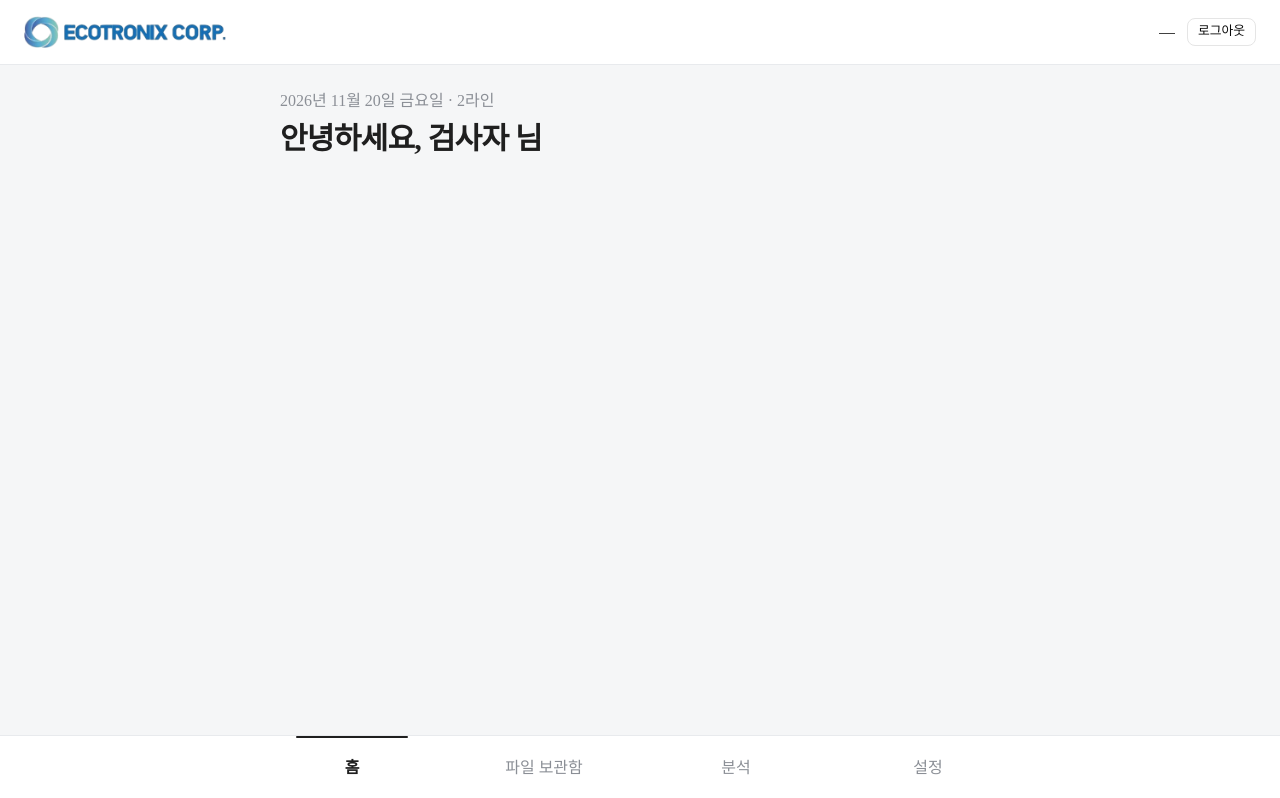
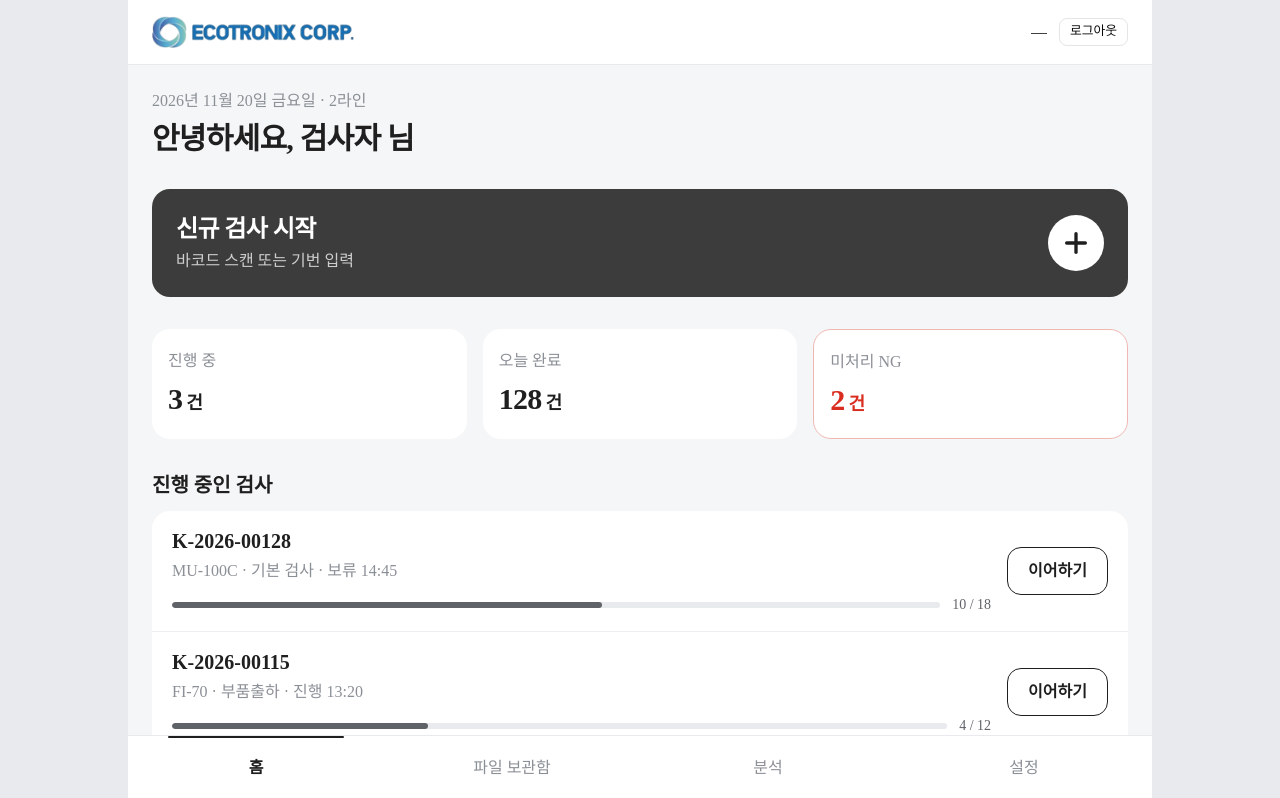
Before and after one commit to namkijoo17/DataSheet_fronEnd, a Next.js app: page /dashboard in a window 1280 px wide. Shown: the top 798 px of the page. Built offline with nearby package versions, Linux system fonts and the light colour scheme.

Commit message:
Feat:대시보드페이지 디자인추가

```diff
--- a/src/app/(main)/dashboard/page.tsx
+++ b/src/app/(main)/dashboard/page.tsx
@@ -1,24 +1,42 @@
 'use client';
 
+import { useEffect, useState } from 'react';
 import dayjs from 'dayjs';
 import 'dayjs/locale/ko';
 
+import {
+  InProgressList,
+  MOCK_DASHBOARD_SUMMARY,
+  MOCK_IN_PROGRESS_INSPECTIONS,
+  StartInspectionCta,
+  SummaryStats,
+} from '@/features/dashboard';
 import { useAuthStore } from '@/features/auth/session/auth-store';
 
 dayjs.locale('ko');
 
 export default function DashboardPage() {
   const user = useAuthStore((state) => state.user);
-  const todayLabel = dayjs().format('YYYY년 M월 D일 dddd');
+  const [todayLabel, setTodayLabel] = useState<string | null>(null);
+
+  useEffect(() => {
+    setTodayLabel(dayjs().format('YYYY년 M월 D일 dddd'));
+  }, []);
 
   return (
+    <div className="space-y-6 md:space-y-8">
       <section className="space-y-2">
         <p className="text-sm text-[#8b8f96] md:text-base">
-        {todayLabel} · 2라인
+          {todayLabel ? `${todayLabel} · 2라인` : '2라인'}
         </p>
         <h1 className="text-[1.75rem] font-bold tracking-tight text-[#1f1f1f] md:text-3xl">
           안녕하세요, {user?.name ?? '검사자'} 님
         </h1>
       </section>
+
+      <StartInspectionCta />
+      <SummaryStats summary={MOCK_DASHBOARD_SUMMARY} />
+      <InProgressList items={MOCK_IN_PROGRESS_INSPECTIONS} />
+    </div>
   );
 }
--- a/src/app/(main)/layout.tsx
+++ b/src/app/(main)/layout.tsx
@@ -1,4 +1,6 @@
 import { AppHeader, BottomNav } from '@/widgets/app-shell';
+import { APP_SHELL_MAX_WIDTH_CLASS } from '@/widgets/app-shell/model/layout';
+import { cn } from '@/shared/lib/utils';
 
 export default function MainLayout({
   children,
@@ -6,12 +8,17 @@ export default function MainLayout({
   children: React.ReactNode;
 }) {
   return (
-    <div className="flex min-h-svh flex-col bg-[#f5f6f7]">
-      <AppHeader />
-      <main className="mx-auto w-full max-w-3xl flex-1 px-5 pb-24 pt-6 md:px-6 md:pb-28">
-        {children}
-      </main>
-      <BottomNav />
+    <div className="min-h-svh bg-[#e8eaed]">
+      <div
+        className={cn(
+          'mx-auto flex min-h-svh w-full flex-col bg-[#f5f6f7]',
+          APP_SHELL_MAX_WIDTH_CLASS,
+        )}
+      >
+        <AppHeader />
+        <main className="flex-1 px-5 pb-6 pt-6 md:px-6">{children}</main>
+        <BottomNav />
+      </div>
     </div>
   );
 }
--- /dev/null
+++ b/src/features/dashboard/index.ts
@@ -0,0 +1,7 @@
+export { StartInspectionCta } from './ui/start-inspection-cta';
+export { SummaryStats } from './ui/summary-stats';
+export { InProgressList } from './ui/in-progress-list';
+export {
+  MOCK_DASHBOARD_SUMMARY,
+  MOCK_IN_PROGRESS_INSPECTIONS,
+} from './model/mock-data';
--- /dev/null
+++ b/src/features/dashboard/model/mock-data.ts
@@ -0,0 +1,47 @@
+export type DashboardSummary = {
+  inProgress: number;
+  completedToday: number;
+  pendingNg: number;
+};
+
+export type InProgressInspection = {
+  id: string;
+  model: string;
+  mode: string;
+  statusLabel: string;
+  completedCount: number;
+  totalCount: number;
+};
+
+export const MOCK_DASHBOARD_SUMMARY: DashboardSummary = {
+  inProgress: 3,
+  completedToday: 128,
+  pendingNg: 2,
+};
+
+export const MOCK_IN_PROGRESS_INSPECTIONS: InProgressInspection[] = [
+  {
+    id: 'K-2026-00128',
+    model: 'MU-100C',
+    mode: '기본 검사',
+    statusLabel: '보류 14:45',
+    completedCount: 10,
+    totalCount: 18,
+  },
+  {
+    id: 'K-2026-00115',
+    model: 'FI-70',
+    mode: '부품출하',
+    statusLabel: '진행 13:20',
+    completedCount: 4,
+    totalCount: 12,
+  },
+  {
+    id: 'K-2026-00098',
+    model: 'CH-252',
+    mode: '기본 검사',
+    statusLabel: '어제 17:10',
+    completedCount: 16,
+    totalCount: 20,
+  },
+];
--- /dev/null
+++ b/src/features/dashboard/ui/in-progress-list.tsx
@@ -0,0 +1,64 @@
+import Link from 'next/link';
+
+import type { InProgressInspection } from '../model/mock-data';
+
+type InProgressListProps = {
+  items: InProgressInspection[];
+};
+
+export function InProgressList({ items }: InProgressListProps) {
+  return (
+    <section className="space-y-3">
+      <h2 className="text-lg font-bold text-[#1f1f1f] md:text-xl">
+        진행 중인 검사
+      </h2>
+
+      <ul className="overflow-hidden rounded-2xl bg-white">
+        {items.map((item, index) => {
+          const progress = Math.round(
+            (item.completedCount / item.totalCount) * 100,
+          );
+
+          return (
+            <li
+              key={item.id}
+              className={
+                index > 0 ? 'border-t border-[#eceef1] px-4 py-4 md:px-5' : 'px-4 py-4 md:px-5'
+              }
+            >
+              <div className="flex items-center gap-3 md:gap-4">
+                <div className="min-w-0 flex-1">
+                  <p className="truncate text-lg font-bold text-[#1f1f1f] md:text-xl">
+                    {item.id}
+                  </p>
+                  <p className="mt-1 truncate text-sm text-[#8b8f96] md:text-base">
+                    {item.model} · {item.mode} · {item.statusLabel}
+                  </p>
+
+                  <div className="mt-3 flex items-center gap-3">
+                    <div className="h-1.5 min-w-0 flex-1 overflow-hidden rounded-full bg-[#e8eaed]">
+                      <div
+                        className="h-full rounded-full bg-[#5f6368]"
+                        style={{ width: `${progress}%` }}
+                      />
+                    </div>
+                    <span className="shrink-0 text-sm font-medium text-[#5f6368] tabular-nums">
+                      {item.completedCount} / {item.totalCount}
+                    </span>
+                  </div>
+                </div>
+
+                <Link
+                  href={`/inspections/${item.id}`}
+                  className="inline-flex h-11 shrink-0 items-center justify-center rounded-xl border border-[#1f1f1f] bg-white px-4 text-sm font-semibold text-[#1f1f1f] transition-colors hover:bg-[#f5f6f7] md:h-12 md:px-5 md:text-base"
+                >
+                  이어하기
+                </Link>
+              </div>
+            </li>
+          );
+        })}
+      </ul>
+    </section>
+  );
+}
--- /dev/null
+++ b/src/features/dashboard/ui/start-inspection-cta.tsx
@@ -0,0 +1,24 @@
+import Link from 'next/link';
+import { Plus } from 'lucide-react';
+
+export function StartInspectionCta() {
+  return (
+    <Link
+      href="/inspections/new"
+      className="flex items-center justify-between gap-4 rounded-2xl bg-[#3c3c3c] px-5 py-5 text-white transition-colors hover:bg-[#2f2f2f] active:bg-[#2a2a2a] md:px-6 md:py-6"
+    >
+      <div className="min-w-0">
+        <p className="text-xl font-bold tracking-tight md:text-2xl">
+          신규 검사 시작
+        </p>
+        <p className="mt-1 text-sm text-white/75 md:text-base">
+          바코드 스캔 또는 기번 입력
+        </p>
+      </div>
+      <span className="flex size-12 shrink-0 items-center justify-center rounded-full bg-white text-[#1f1f1f] md:size-14">
+        <Plus className="size-7 md:size-8" strokeWidth={2.5} aria-hidden />
+        <span className="sr-only">신규 검사 시작</span>
+      </span>
+    </Link>
+  );
+}
--- /dev/null
+++ b/src/features/dashboard/ui/summary-stats.tsx
@@ -0,0 +1,47 @@
+import type { DashboardSummary } from '../model/mock-data';
+
+type SummaryStatsProps = {
+  summary: DashboardSummary;
+};
+
+export function SummaryStats({ summary }: SummaryStatsProps) {
+  return (
+    <div className="grid grid-cols-3 gap-3 md:gap-4">
+      <StatCard label="진행 중" value={summary.inProgress} />
+      <StatCard label="오늘 완료" value={summary.completedToday} />
+      <StatCard label="미처리 NG" value={summary.pendingNg} emphasize />
+    </div>
+  );
+}
+
+function StatCard({
+  label,
+  value,
+  emphasize = false,
+}: {
+  label: string;
+  value: number;
+  emphasize?: boolean;
+}) {
+  return (
+    <div
+      className={
+        emphasize
+          ? 'rounded-2xl border border-[#f0b8b4] bg-white px-3 py-4 md:px-4 md:py-5'
+          : 'rounded-2xl bg-white px-3 py-4 md:px-4 md:py-5'
+      }
+    >
+      <p className="text-sm text-[#8b8f96] md:text-base">{label}</p>
+      <p
+        className={
+          emphasize
+            ? 'mt-2 text-2xl font-bold tracking-tight text-[#d92d20] md:text-3xl'
+            : 'mt-2 text-2xl font-bold tracking-tight text-[#1f1f1f] md:text-3xl'
+        }
+      >
+        {value}
+        <span className="ml-1 text-base font-semibold md:text-lg">건</span>
+      </p>
+    </div>
+  );
+}
--- a/src/widgets/app-shell/index.ts
+++ b/src/widgets/app-shell/index.ts
@@ -1,3 +1,4 @@
 export { AppHeader } from './ui/app-header';
 export { BottomNav } from './ui/bottom-nav';
+export { APP_SHELL_MAX_WIDTH_CLASS } from './model/layout';
 export { MAIN_NAV_ITEMS } from './model/nav';
--- /dev/null
+++ b/src/widgets/app-shell/model/layout.ts
@@ -0,0 +1,2 @@
+/** 태블릿(가로 ~10–11") 기준 앱 최대 너비 */
+export const APP_SHELL_MAX_WIDTH_CLASS = 'max-w-[1024px]';
--- a/src/widgets/app-shell/ui/bottom-nav.tsx
+++ b/src/widgets/app-shell/ui/bottom-nav.tsx
@@ -13,9 +13,9 @@ export function BottomNav() {
   return (
     <nav
       aria-label="메인 메뉴"
-      className="fixed inset-x-0 bottom-0 z-40 border-t border-[#e8eaed] bg-white pb-[env(safe-area-inset-bottom)]"
+      className="sticky bottom-0 z-40 border-t border-[#e8eaed] bg-white pb-[env(safe-area-inset-bottom)]"
     >
-      <ul className="mx-auto grid h-14 max-w-3xl grid-cols-4 md:h-16">
+      <ul className="grid h-14 grid-cols-4 md:h-16">
         {MAIN_NAV_ITEMS.map((item) => {
           const active = isNavActive(pathname, item.href);
 
```
Lines whose indentation alone changed are shown as unchanged.
